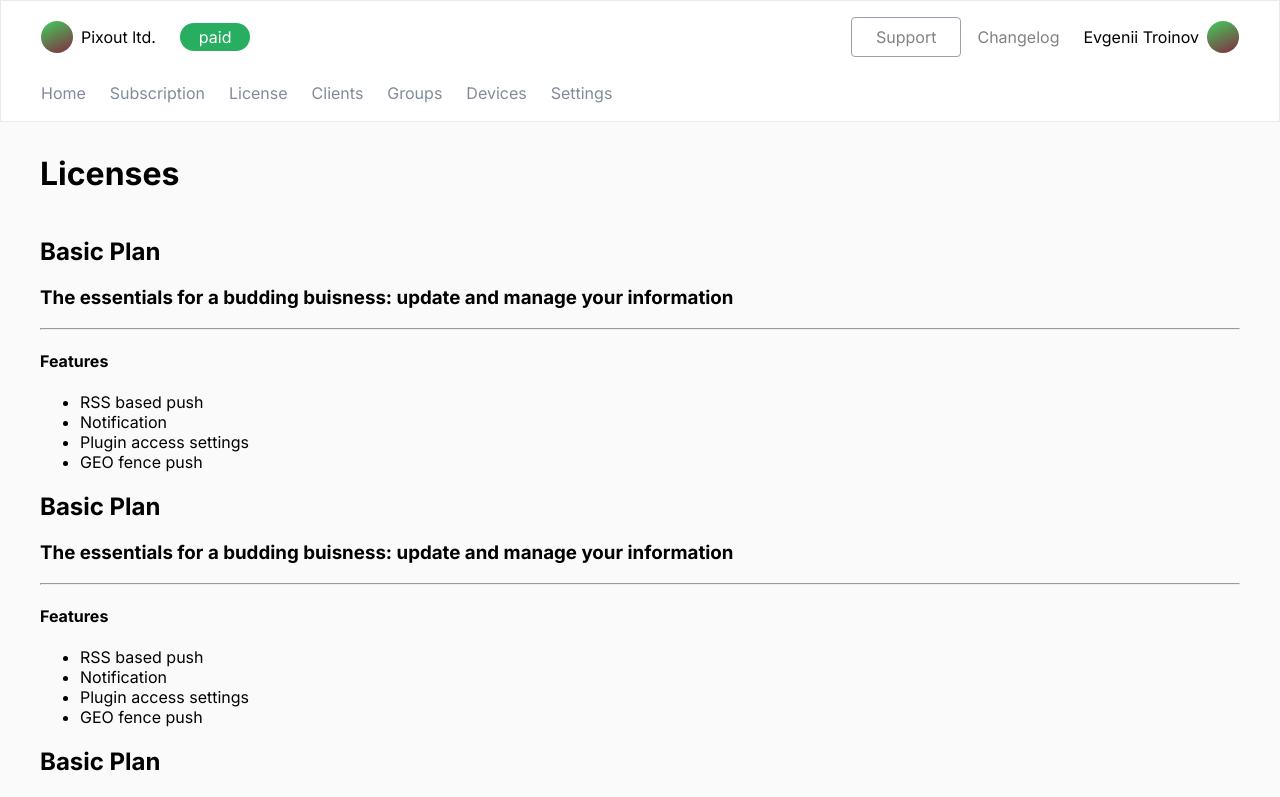
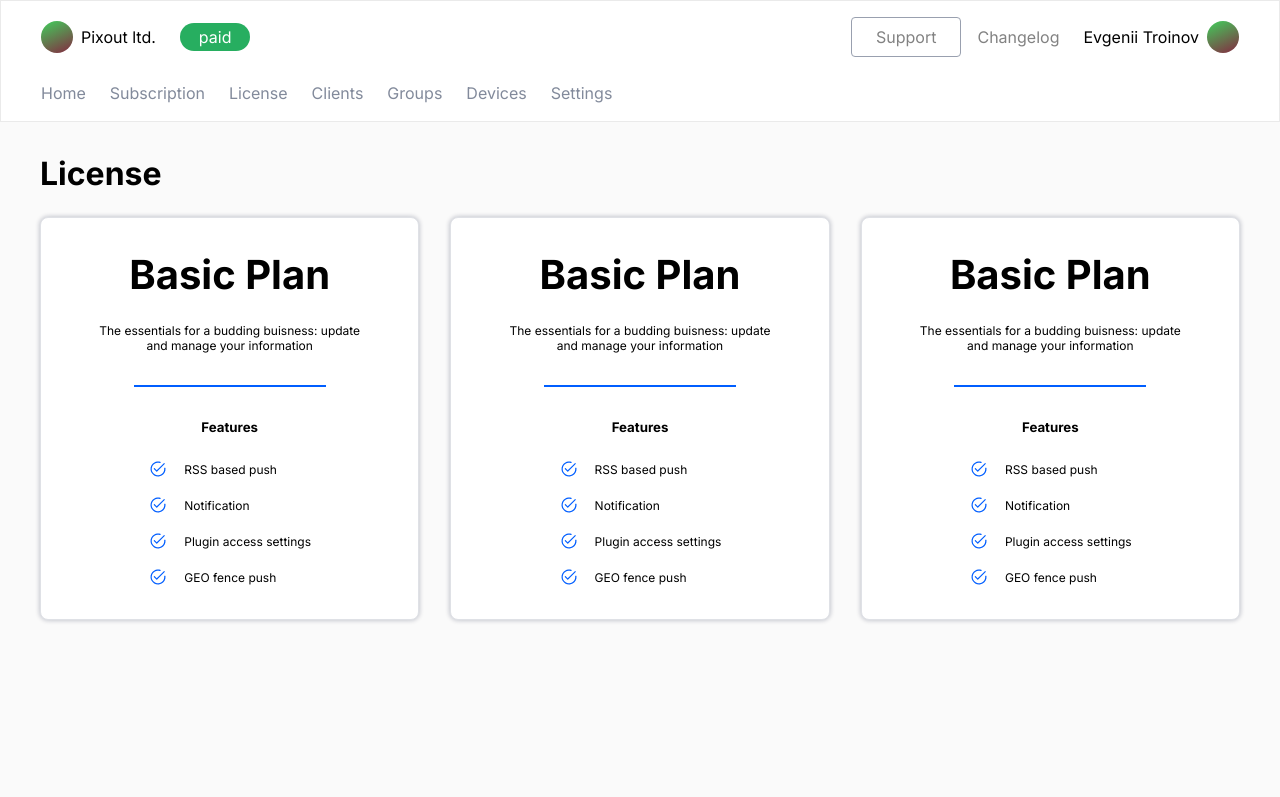
Before and after one commit to etroynov/pcl, a Vue app: page /licenses in a window 1280 px wide. Shown: the top 797 px of the page. Built offline with nearby package versions, Linux system fonts and the light colour scheme.

Commit message:
add licences card style

```diff
--- a/src/assets/vars.css
+++ b/src/assets/vars.css
@@ -10,6 +10,7 @@
   --neutral-60-color: #99a0af;
   --neutral-70-color: #828a9b;
   --neutral-80-color: #656d7f;
+  --neutral-90-color: #3A3F4B;
 
   /** Primary */
   --primary-100-color: #001333;
--- a/src/components/Input.vue
+++ b/src/components/Input.vue
@@ -13,6 +13,7 @@ const props = defineProps<Props>();
 
 <style scoped>
 .input {
+  width: 100%;
   padding: 8px 16px;
   font-size: 16px;
   border: 1px solid var(--neutral-30-color);
--- a/src/components/LicenseCard.vue
+++ b/src/components/LicenseCard.vue
@@ -12,7 +12,7 @@
     <hr class="component__devider" />
 
     <div class="component__body">
-      <h4>Features</h4>
+      <h5 class="text">Features</h5>
       <ul class="list">
         <li class="list__item">
           <i class="ico icon-check"></i>
@@ -37,5 +37,80 @@
 
 <style scoped>
 .component {
+  display: flex;
+  flex-direction: column;
+  align-items: center;
+  padding: 32px 48px;
+  gap: 24px;
+  background: #FFFFFF;
+  border: 1px solid #DFE1E6;
+  box-shadow: 0px 0px 4px 1px rgba(0, 14, 51, 0.2);
+  border-radius: 8px;
 }
+
+.component__header {
+  display: flex;
+  flex-direction: column;
+  align-items: center;
+  gap: 24px;
+}
+
+.component__body {
+  display: flex;
+  flex-direction: column;
+  align-items: center;
+  gap: 24px;
+
+}
+
+.component__title {
+  font-size: 40px;
+  margin: 0;
+  color: #000000;
+}
+
+.component__subTitle {
+  font-weight: 400;
+  font-size: 12px;
+  color: #000000;
+  margin: 0;
+  text-align: center;
+}
+
+.component__devider {
+  width: 190px;
+  border: 1px solid var(--primary-50-color);
+}
+
+.list__text {
+  font-weight: 400;
+  font-size: 12px;
+}
+
+.icon-check {
+  display: block;
+  background-image: url(/img/icon_prime_check-circle.svg);
+  width: 20px;
+  height: 20px;
+}
+
+.list {
+  list-style: none;
+  display: flex;
+  flex-direction: column;
+  gap: 16px;
+  padding: 0;
+  margin: 0;
+}
+
+.list__item {
+  display: flex;
+  gap: 16px;
+  align-items: center;
+}
+
+.text {
+  margin: 0px;
+}
+
 </style>
--- a/src/components/Typography.vue
+++ b/src/components/Typography.vue
@@ -25,4 +25,11 @@ const classList = [props.class, tag];
   font-size: 20px;
   line-height: 28px;
 }
+
+.h5 {
+  margin: 0;
+  font-size: 20px;
+  line-height: 28px;
+
+}
 </style>
--- a/src/components/modals/AddNewCard.vue
+++ b/src/components/modals/AddNewCard.vue
@@ -20,8 +20,10 @@ import Button from '@/components/Button.vue';
         </div>
 
         <div class="form__group">
-          <Input placeholder="mm/yy" />
-          <Input placeholder="CVV" />
+          <div class="row">
+            <Input placeholder="mm/yy" />
+            <Input placeholder="CVV" />
+          </div>
         </div>
       </form>
     </div>
@@ -54,12 +56,16 @@ import Button from '@/components/Button.vue';
 
 .form__group {
   display: grid;
+}
 
-}
 .form__group:not(:last-child) {
   padding-bottom: 24px;
 }
 
+.row {
+  display: flex;
+  gap: 24px;
+}
 
 .modal__footer {
   display: flex;
--- a/src/components/modals/ChangePassword.vue
+++ b/src/components/modals/ChangePassword.vue
@@ -15,7 +15,7 @@ import Button from '@/components/Button.vue';
           <label for="" class="form__label">Old password</label>
           <Input placeholder="********" />
           <div class="form__extra">
-            <a href="">Forgot your password?</a>
+            <a href="" class="form__link">Forgot your password?</a>
           </div>
         </div>
 
@@ -59,6 +59,7 @@ import Button from '@/components/Button.vue';
 
 .form__group {
   display: grid;
+  gap: 8px;
 }
 
 .form__group:not(:last-child) {
@@ -75,4 +76,11 @@ import Button from '@/components/Button.vue';
   display: flex;
   justify-content: space-between;
 }
+
+.form__link {
+  font-size: 12px;
+  line-height: 15px;
+  color: var(--primary-50-color);
+  text-decoration: none;
+}
 </style>
--- a/src/components/modals/DeleteAccount.vue
+++ b/src/components/modals/DeleteAccount.vue
@@ -59,7 +59,7 @@ import Button from '@/components/Button.vue';
 
 .modal__body {
   display: flex;
-  justify-content: space-between;
+  gap: 24px;
 }
 
 .info {
@@ -71,8 +71,8 @@ import Button from '@/components/Button.vue';
 .info__title {
   margin: 0;
   font-weight: 400;
-  font-size: 20px;
-  color: #3A3F4B;
+  font-size: 19px;
+  color: var(--neutral-90-color);
 }
 
 .info__body {
--- a/src/pages/Licenses.vue
+++ b/src/pages/Licenses.vue
@@ -1,10 +1,10 @@
 <template>
   <div class="container">
     <header class="page-header">
-      <Typography>Licenses</Typography>
+      <Typography>License</Typography>
     </header>
 
-    <div>
+    <div class="cards__container">
       <LicenseCard />
       <LicenseCard />
       <LicenseCard />
@@ -16,3 +16,12 @@
 import Typography from '@/components/Typography.vue';
 import LicenseCard from '@/components/LicenseCard.vue';
 </script>
+
+<style scoped>
+
+.cards__container {
+  display: flex;
+  gap: 31px;
+}
+
+</style>
```
Also changed, not shown: public/img/icon_prime_check-circle.svg (added).
